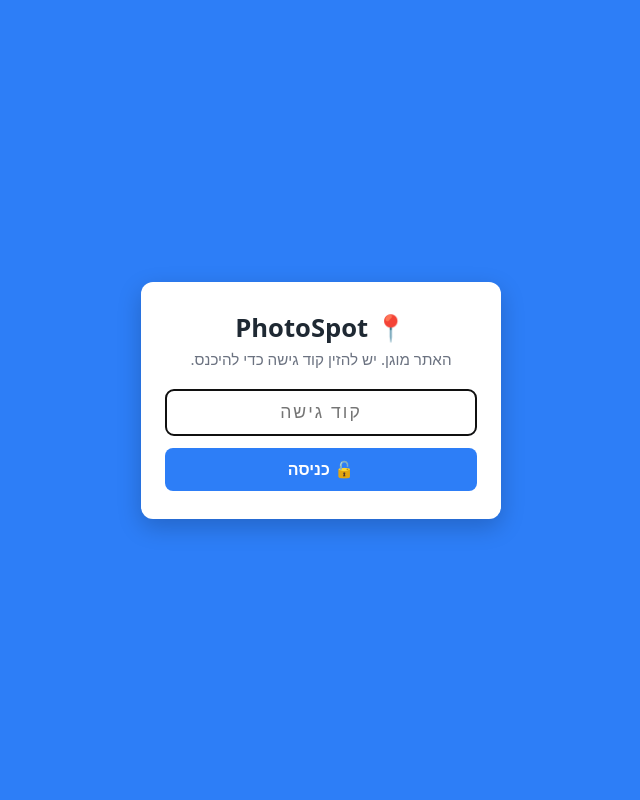
After one commit to danlevi055/PhotoSpot, a Flask app: page /login in a window 1280 px wide. The commit adds this page. Shown: the whole page, without its empty margins (319-959 px from the left). Run offline with Flask 3, Linux system fonts and the light colour scheme; some libraries are stand-ins or nearby versions.

Commit message:
Add cloud storage: Cloudinary for images, Postgres for metadata
Enables 24/7 deployment. Auto-detects cloud vs local via env vars.
Also adds access-code login gate.

Co-Authored-By: Claude Opus 4.8 (1M context) <noreply@anthropic.com>

```diff
--- a/app.py
+++ b/app.py
@@ -1,17 +1,24 @@
 """
 PhotoSpot - אפליקציית תיעוד תמונות עם מיקום
-Backend: Flask + SQLite
+Backend: Flask
 
-הרצה:
-    pip install -r requirements.txt
-    python app.py
+אחסון גמיש שנקבע לפי משתני סביבה - כך שאותו קוד רץ גם מקומית וגם בענן:
+  - מסד נתונים:  Postgres אם DATABASE_URL מוגדר, אחרת SQLite מקומי.
+  - תמונות:      Cloudinary אם CLOUDINARY_URL מוגדר, אחרת תיקייה מקומית uploads/.
+
+מקומית (בלי משתני סביבה) הכל עובד עם קבצים מקומיים - לא צריך חשבונות ענן.
+בענן (עם משתני הסביבה) התמונות והמטא-דאטה נשמרים בשירותים חיצוניים קבועים,
+כדי שהמערכת תעבוד 24/7 גם כשהמחשב שלך כבוי.
 """
 
 import os
 import sqlite3
 from datetime import datetime, timezone
 
-from flask import Flask, request, jsonify, render_template, send_from_directory, abort
+from flask import (
+    Flask, request, jsonify, render_template, send_from_directory, abort,
+    session, redirect, url_for,
+)
 from werkzeug.utils import secure_filename
 
 # ---------------------------------------------------------------------------
@@ -27,39 +34,87 @@ ALLOWED_EXTENSIONS = {"png", "jpg", "jpeg", "gif", "webp"}
 # מגבלת גודל קובץ: 8 מגה-בייט
 MAX_CONTENT_LENGTH = 8 * 1024 * 1024
 
+# קוד הכניסה לאתר. ניתן לשנות דרך משתנה סביבה ACCESS_CODE.
+ACCESS_CODE = os.environ.get("ACCESS_CODE", "DAN123")
+
+# --- בחירת מנגנוני אחסון לפי משתני סביבה ---
+DATABASE_URL = os.environ.get("DATABASE_URL")             # קיים -> משתמשים ב-Postgres
+USE_POSTGRES = bool(DATABASE_URL)
+USE_CLOUDINARY = bool(os.environ.get("CLOUDINARY_URL"))   # קיים -> משתמשים ב-Cloudinary
+
+# מייבאים ספריות ענן רק כשצריך, כדי שפיתוח מקומי לא ידרוש אותן.
+if USE_POSTGRES:
+    import psycopg2
+    import psycopg2.extras
+
+if USE_CLOUDINARY:
+    import cloudinary
+    import cloudinary.uploader
+    cloudinary.config()  # קורא אוטומטית את CLOUDINARY_URL ממשתני הסביבה
+
+# תו ה-placeholder בשאילתות שונה בין שני מנועי מסד הנתונים.
+PLACEHOLDER = "%s" if USE_POSTGRES else "?"
+
 app = Flask(__name__)
 app.config["MAX_CONTENT_LENGTH"] = MAX_CONTENT_LENGTH
+# מפתח סודי לחתימה על ה-session (העוגייה שזוכרת שהמשתמש עבר את השער).
+# בפרודקשן כדאי להגדיר SECRET_KEY אמיתי דרך משתנה סביבה.
+app.secret_key = os.environ.get("SECRET_KEY", "photospot-dev-secret-change-me")
 
-# מוודאים שתיקיית ההעלאות קיימת
+# מוודאים שתיקיית ההעלאות המקומית קיימת (בשימוש רק במצב מקומי)
 os.makedirs(UPLOAD_DIR, exist_ok=True)
 
 
 # ---------------------------------------------------------------------------
-# מסד נתונים (SQLite)
+# מסד נתונים
 # ---------------------------------------------------------------------------
 
 def get_db():
-    """פותח חיבור למסד הנתונים ומחזיר שורות כמילון."""
+    """פותח חיבור למסד הנתונים המתאים (Postgres בענן / SQLite מקומי)."""
+    if USE_POSTGRES:
+        return psycopg2.connect(DATABASE_URL)
     conn = sqlite3.connect(DB_PATH)
     conn.row_factory = sqlite3.Row
     return conn
 
 
+def dict_cursor(conn):
+    """מחזיר cursor ששורותיו נגישות לפי שם עמודה, בשני המנועים."""
+    if USE_POSTGRES:
+        return conn.cursor(cursor_factory=psycopg2.extras.RealDictCursor)
+    return conn.cursor()
+
+
 def init_db():
     """יוצר את טבלת התמונות אם היא לא קיימת."""
     conn = get_db()
-    conn.execute(
-        """
-        CREATE TABLE IF NOT EXISTS photos (
-            id        INTEGER PRIMARY KEY AUTOINCREMENT,
-            filename  TEXT    NOT NULL,
-            lat       REAL,
-            lng       REAL,
-            caption   TEXT,
-            timestamp TEXT    NOT NULL
+    cur = conn.cursor()
+    if USE_POSTGRES:
+        cur.execute(
+            """
+            CREATE TABLE IF NOT EXISTS photos (
+                id        SERIAL PRIMARY KEY,
+                image_url TEXT NOT NULL,
+                lat       DOUBLE PRECISION,
+                lng       DOUBLE PRECISION,
+                caption   TEXT,
+                timestamp TEXT NOT NULL
+            )
+            """
         )
-        """
-    )
+    else:
+        cur.execute(
+            """
+            CREATE TABLE IF NOT EXISTS photos (
+                id        INTEGER PRIMARY KEY AUTOINCREMENT,
+                image_url TEXT NOT NULL,
+                lat       REAL,
+                lng       REAL,
+                caption   TEXT,
+                timestamp TEXT NOT NULL
+            )
+            """
+        )
     conn.commit()
     conn.close()
 
@@ -82,8 +137,65 @@ def parse_float(value):
         return None
 
 
+def save_image(file, ext):
+    """
+    שומר את התמונה ומחזיר URL לגישה אליה.
+    בענן:    מעלה ל-Cloudinary ומחזיר URL מלא (https://res.cloudinary.com/...).
+    מקומית:  שומר לתיקיית uploads/ ומחזיר נתיב יחסי (/uploads/...).
+    """
+    if USE_CLOUDINARY:
+        result = cloudinary.uploader.upload(file, folder="photospot")
+        return result["secure_url"]
+
+    # מצב מקומי: שם קובץ ייחודי לפי חותמת זמן, כדי למנוע דריסה.
+    stamp = datetime.now(timezone.utc).strftime("%Y%m%d%H%M%S%f")
+    filename = f"{stamp}.{ext}"
+    file.save(os.path.join(UPLOAD_DIR, filename))
+    return f"/uploads/{filename}"
+
+
 # ---------------------------------------------------------------------------
-# Routes
+# שער כניסה (קוד גישה)
+# ---------------------------------------------------------------------------
+
+@app.before_request
+def require_access_code():
+    """
+    רץ לפני כל בקשה. אם המשתמש עדיין לא עבר את השער -
+    מפנה אותו לעמוד הכניסה (ומחזיר 401 עבור בקשות API).
+    עמוד הכניסה עצמו פתוח כדי שאפשר יהיה להזין את הקוד.
+    """
+    if request.endpoint == "login":
+        return None
+    if session.get("authenticated"):
+        return None
+    if request.path.startswith("/api/"):
+        return jsonify({"error": "נדרש קוד גישה"}), 401
+    return redirect(url_for("login"))
+
+
+@app.route("/login", methods=["GET", "POST"])
+def login():
+    """עמוד הכניסה: מציג טופס לקוד, ובודק אותו בשליחה."""
+    error = None
+    if request.method == "POST":
+        code = (request.form.get("code") or "").strip()
+        if code == ACCESS_CODE:
+            session["authenticated"] = True
+            return redirect(url_for("index"))
+        error = "קוד שגוי. נסה שוב."
+    return render_template("login.html", error=error)
+
+
+@app.route("/logout")
+def logout():
+    """יציאה - מנקה את ה-session ומחזיר לעמוד הכניסה."""
+    session.clear()
+    return redirect(url_for("login"))
+
+
+# ---------------------------------------------------------------------------
+# Routes ראשיים
 # ---------------------------------------------------------------------------
 
 @app.route("/")
@@ -96,7 +208,7 @@ def index():
 def upload_photo():
     """
     מקבל multipart form: image, lat, lng, caption.
-    שומר את התמונה לתיקיית uploads/ ואת המטא-דאטה למסד הנתונים.
+    שומר את התמונה (ענן/מקומי) ואת המטא-דאטה למסד הנתונים.
     """
     # 1. ולידציה - חייבת להיות תמונה בבקשה
     if "image" not in request.files:
@@ -109,12 +221,9 @@ def upload_photo():
     if not allowed_file(file.filename):
         return jsonify({"error": "סוג קובץ לא נתמך (רק תמונות)"}), 400
 
-    # 2. שם קובץ בטוח + תוספת חותמת זמן כדי למנוע דריסה
-    original = secure_filename(file.filename)
-    ext = original.rsplit(".", 1)[1].lower()
-    stamp = datetime.now(timezone.utc).strftime("%Y%m%d%H%M%S%f")
-    filename = f"{stamp}.{ext}"
-    file.save(os.path.join(UPLOAD_DIR, filename))
+    # 2. שמירת התמונה וקבלת ה-URL אליה
+    ext = file.filename.rsplit(".", 1)[1].lower()  # תקין - allowed_file כבר אימת שיש סיומת
+    image_url = save_image(file, ext)
 
     # 3. קריאת שאר השדות מהטופס
     lat = parse_float(request.form.get("lat"))
@@ -124,19 +233,23 @@ def upload_photo():
 
     # 4. שמירה למסד הנתונים
     conn = get_db()
-    cur = conn.execute(
-        "INSERT INTO photos (filename, lat, lng, caption, timestamp) "
-        "VALUES (?, ?, ?, ?, ?)",
-        (filename, lat, lng, caption, timestamp),
+    cur = conn.cursor()
+    sql = (
+        f"INSERT INTO photos (image_url, lat, lng, caption, timestamp) "
+        f"VALUES ({PLACEHOLDER}, {PLACEHOLDER}, {PLACEHOLDER}, {PLACEHOLDER}, {PLACEHOLDER})"
     )
+    if USE_POSTGRES:
+        cur.execute(sql + " RETURNING id", (image_url, lat, lng, caption, timestamp))
+        photo_id = cur.fetchone()[0]
+    else:
+        cur.execute(sql, (image_url, lat, lng, caption, timestamp))
+        photo_id = cur.lastrowid
     conn.commit()
-    photo_id = cur.lastrowid
     conn.close()
 
     return jsonify({
         "id": photo_id,
-        "filename": filename,
-        "url": f"/uploads/{filename}",
+        "url": image_url,
         "lat": lat,
         "lng": lng,
         "caption": caption,
@@ -148,18 +261,19 @@ def upload_photo():
 def list_photos():
     """מחזיר JSON עם כל הרשומות, מהחדשה לישנה."""
     conn = get_db()
-    rows = conn.execute(
-        "SELECT id, filename, lat, lng, caption, timestamp "
+    cur = dict_cursor(conn)
+    cur.execute(
+        "SELECT id, image_url, lat, lng, caption, timestamp "
         "FROM photos ORDER BY id DESC"
-    ).fetchall()
+    )
+    rows = cur.fetchall()
     conn.close()
 
     photos = []
     for row in rows:
         photos.append({
             "id": row["id"],
-            "filename": row["filename"],
-            "url": f"/uploads/{row['filename']}",
+            "url": row["image_url"],
             "lat": row["lat"],
             "lng": row["lng"],
             "caption": row["caption"],
@@ -170,7 +284,7 @@ def list_photos():
 
 @app.route("/uploads/<name>")
 def uploaded_file(name):
-    """מגיש קובץ תמונה מתיקיית ההעלאות (עם שם קובץ בטוח)."""
+    """מגיש קובץ תמונה מהתיקייה המקומית (רלוונטי רק במצב מקומי)."""
     safe_name = secure_filename(name)
     if not safe_name:
         abort(404)
--- a/requirements.txt
+++ b/requirements.txt
@@ -1,2 +1,5 @@
 Flask==3.0.3
 gunicorn==22.0.0
+# ענן — נטענים ומשמשים רק אם משתני הסביבה DATABASE_URL / CLOUDINARY_URL מוגדרים
+psycopg2-binary==2.9.9
+cloudinary==1.40.0
--- a/templates/index.html
+++ b/templates/index.html
@@ -18,6 +18,7 @@
   <header>
     <h1>📍 PhotoSpot</h1>
     <p class="subtitle">תיעוד תמונות עם מיקום</p>
+    <a href="{{ url_for('logout') }}" class="logout-link">🔒 יציאה</a>
   </header>
 
   <main>
--- /dev/null
+++ b/templates/login.html
@@ -0,0 +1,84 @@
+<!DOCTYPE html>
+<html lang="he" dir="rtl">
+<head>
+  <meta charset="UTF-8">
+  <meta name="viewport" content="width=device-width, initial-scale=1.0">
+  <title>PhotoSpot — כניסה 🔒</title>
+  <!-- העיצוב כאן מוטמע (inline) כדי שעמוד הכניסה יעבוד גם לפני שעברת את השער -->
+  <style>
+    * { box-sizing: border-box; }
+    body {
+      margin: 0;
+      min-height: 100vh;
+      display: flex;
+      align-items: center;
+      justify-content: center;
+      font-family: system-ui, "Segoe UI", Arial, sans-serif;
+      background: #2d7ef7;
+      color: #1f2933;
+      padding: 16px;
+    }
+    .box {
+      background: #fff;
+      border-radius: 12px;
+      padding: 28px 24px;
+      width: 100%;
+      max-width: 360px;
+      box-shadow: 0 8px 24px rgba(0, 0, 0, 0.2);
+      text-align: center;
+    }
+    h1 { margin: 0 0 4px; font-size: 1.6rem; }
+    p.sub { margin: 0 0 20px; color: #6b7280; font-size: 0.95rem; }
+    input {
+      width: 100%;
+      padding: 12px;
+      font-size: 1.1rem;
+      text-align: center;
+      letter-spacing: 2px;
+      border: 1px solid #e2e8f0;
+      border-radius: 8px;
+      margin-bottom: 12px;
+    }
+    button {
+      width: 100%;
+      padding: 12px;
+      font-size: 1rem;
+      font-weight: 600;
+      color: #fff;
+      background: #2d7ef7;
+      border: none;
+      border-radius: 8px;
+      cursor: pointer;
+    }
+    button:hover { background: #1c5fc4; }
+    .error {
+      color: #dc2626;
+      font-weight: 600;
+      margin-bottom: 12px;
+      min-height: 1.2em;
+    }
+  </style>
+</head>
+<body>
+  <div class="box">
+    <h1>📍 PhotoSpot</h1>
+    <p class="sub">האתר מוגן. יש להזין קוד גישה כדי להיכנס.</p>
+
+    <!-- אם הייתה שגיאה, מציגים אותה -->
+    {% if error %}
+      <div class="error">⚠️ {{ error }}</div>
+    {% endif %}
+
+    <form method="POST" action="{{ url_for('login') }}">
+      <input
+        type="password"
+        name="code"
+        placeholder="קוד גישה"
+        autofocus
+        required
+      >
+      <button type="submit">🔓 כניסה</button>
+    </form>
+  </div>
+</body>
+</html>
```
Also changed, not shown: render.yaml (+10 -0 lines), static/style.css (+19 -0 lines), README.md.
